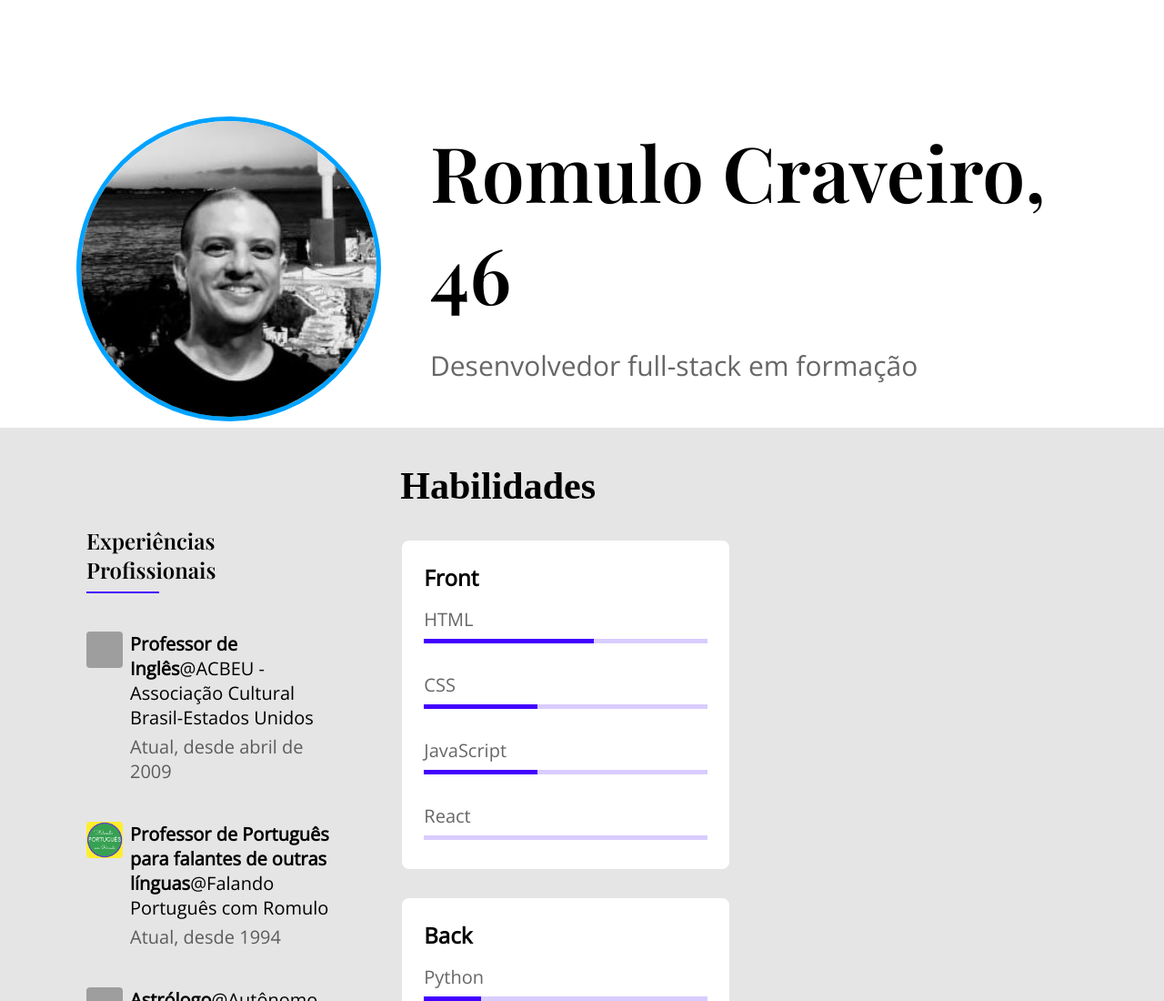
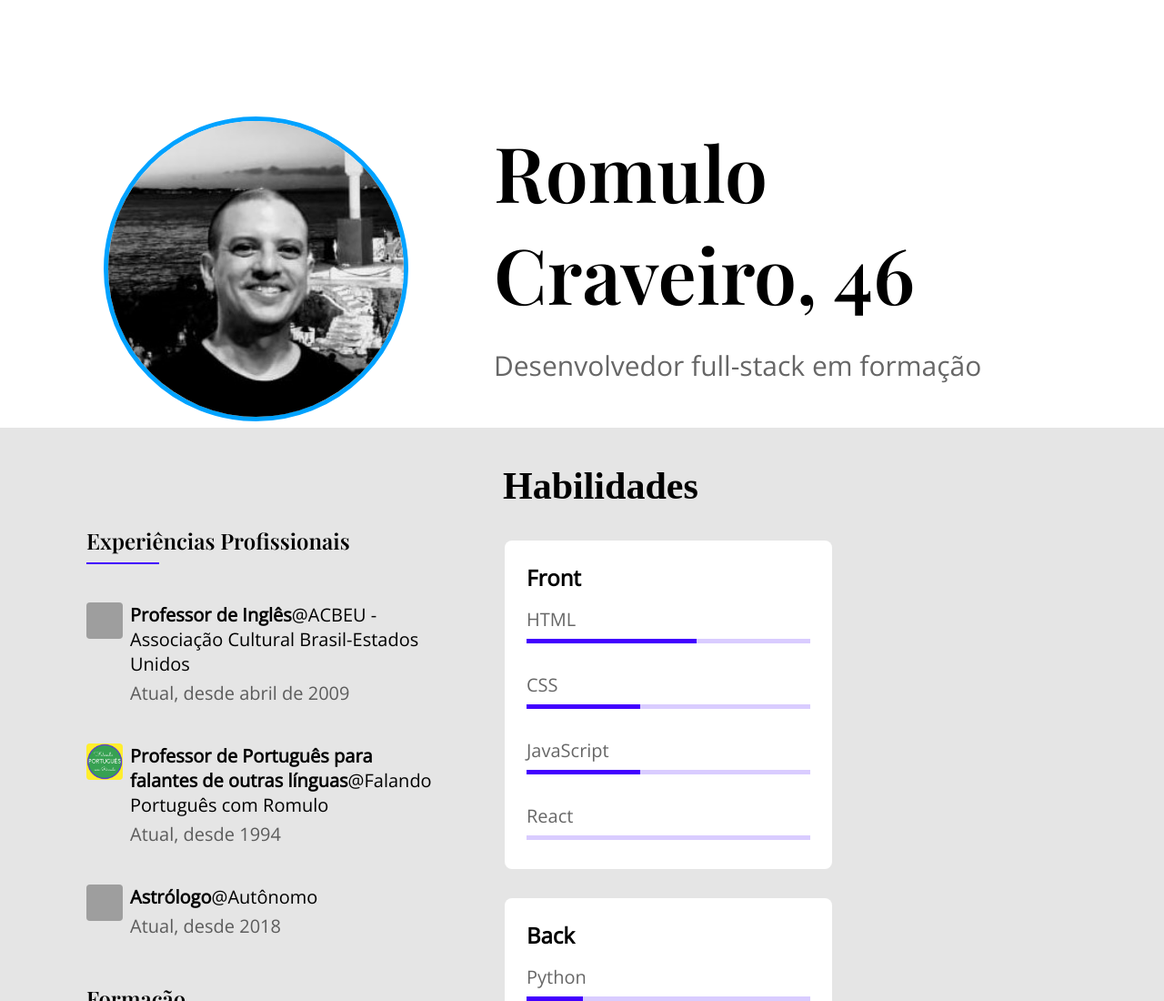
Before and after one commit to romulocraveiro/meu-portfolio-imersao-cubos, a plain HTML site: page index.html in a window 1280 px wide. Shown: the top 1100 px of the page at 91% size. Drawn offline with nearby package versions, Linux system fonts and the light colour scheme; grey boxes are pictures that could not be loaded.

Commit message:
alinhamento coluna maior e header

```diff
--- a/style.css
+++ b/style.css
@@ -1,31 +1,26 @@
 
 
-      /*  */
+
 *{
     margin: 0;
     padding: 0;
     box-sizing: border-box;
     /*border:2px solid blue;  Essa propriedade serviu para visualizarmos as divs, delimitadas por bordas, durante a criação da página */
- }
-
+}
 
 header {
-
     background-color: white;
     padding: 32px 64px;
     display: flex;
     align-items: center;
-
 }
 
 img.foto{
     border: 5px solid #00a2ff;
-    /* border: 5px solid rgb(161, 21, 21); */
-
     border-radius: 50%;
     margin-bottom: -120px;
     margin-right: 54px;
-    margin-left: 20px;
+    margin-left: 50px;
     width:335px;
     height:335px;
 }
@@ -47,9 +42,6 @@ h3{
     font-size: 16px;
 }
 
-h1 span{
-    font-weight: bold;
-}
 
 p .t60{
     color: rgba(0, 0, 0, 0.6); /*Preto com 60% de transparência*/
@@ -81,6 +73,7 @@ Esse recurso faz com que um elemento como, por exemplo, uma div, se encaixe ao l
     display: inline-block;
     margin-bottom: 16px;
     padding-top: 100px;
+    margin-left: 40px;
 }
 
 main{
@@ -98,7 +91,8 @@ main{
 .coluna-menor{
     margin-top: 18px;
     margin-left: 25px;
-    width: 588px;
+    width: 388px;
+    flex: 0 0 auto;
 }
 
 .coluna-menor li{
@@ -116,7 +110,6 @@ main{
 
 .coluna-menor p{
     margin-top: 5px;
-
 }
 
 .conteudo{
@@ -270,5 +263,4 @@ footer {
     padding: 57.6px;
     text-align: center;
     font-family: "Open Sans", sans-serif;
-
 }
```
Also changed, not shown: 1 other file.
